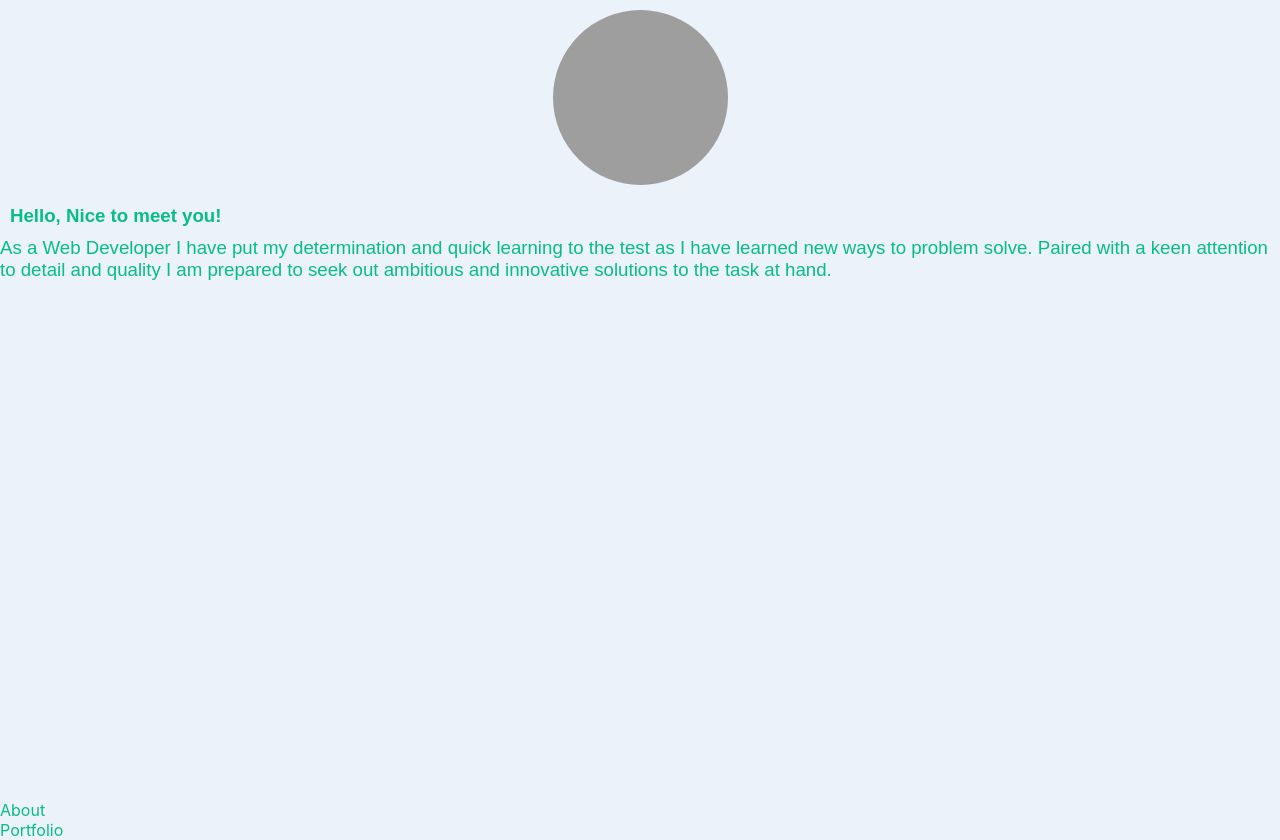
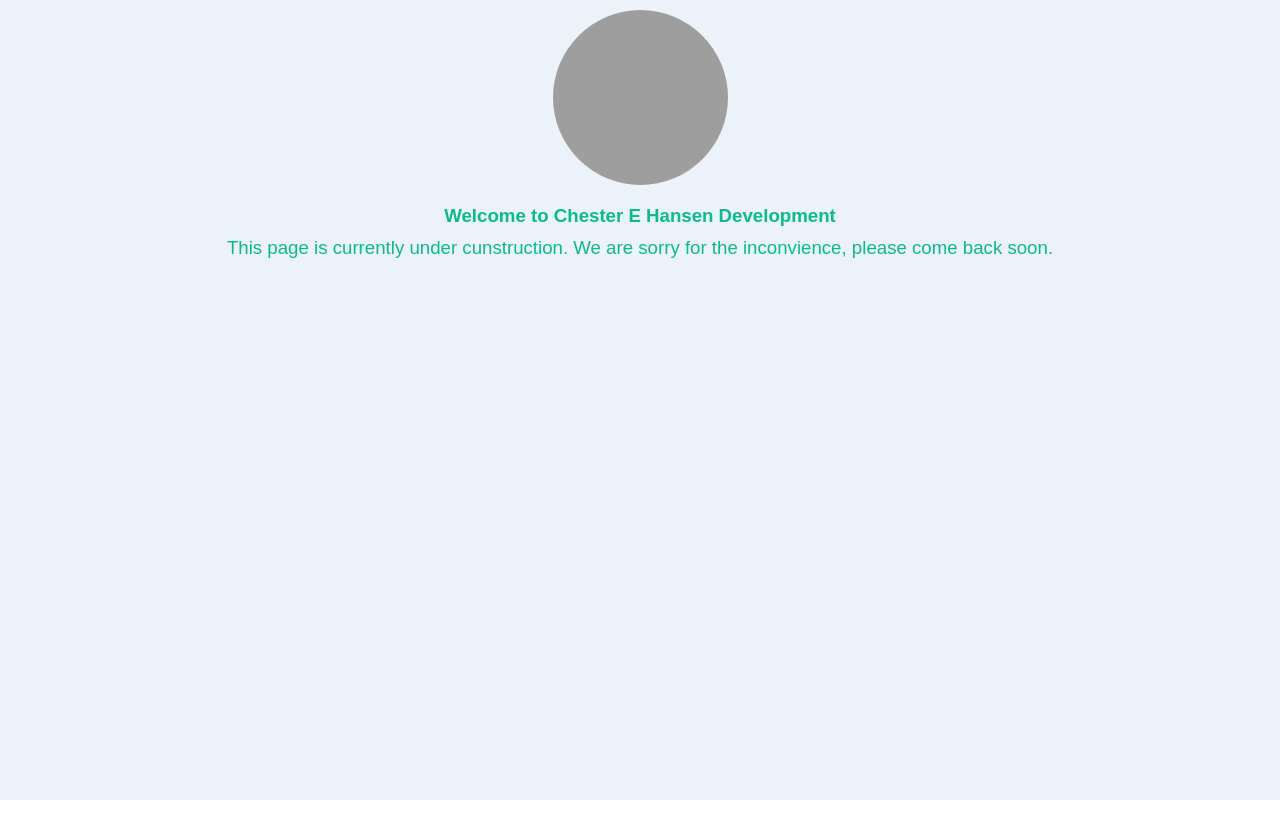
Before and after one commit to Chett23/chansendev, a React (Create React App) app: page / in a window 1280 px wide. After the commit the page ends 800 px from the top, so only its background shows below. Built offline with nearby package versions, Linux system fonts and the light colour scheme; grey boxes are pictures that could not be loaded.

Commit message:
setting page construction to true, commenting our router as its unneeded now

```diff
--- a/src/App.js
+++ b/src/App.js
@@ -3,9 +3,15 @@ import Home from "./Pages/Home";
 import About from "./Pages/About";
 import Portfolio from "./Pages/Portfolio";
 import { MainCont } from "./Components/containers";
+import UnderConstruction from "./Pages/UnderConstruction";
 
 function App() {
-	return (
+	const construction = true;
+	return construction ? (
+		<MainCont>
+			<UnderConstruction />
+		</MainCont>
+	) : (
 		<MainCont>
 			<Home />
 			<About />
```
Also changed, not shown: src/index.js (+12 -12 lines).
